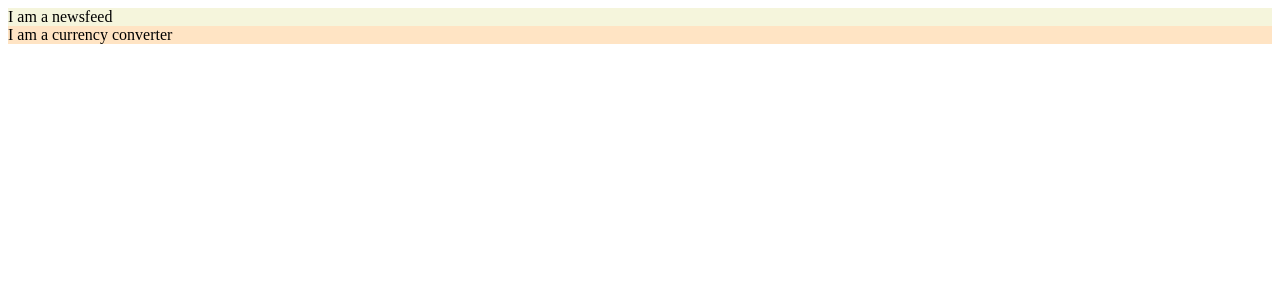
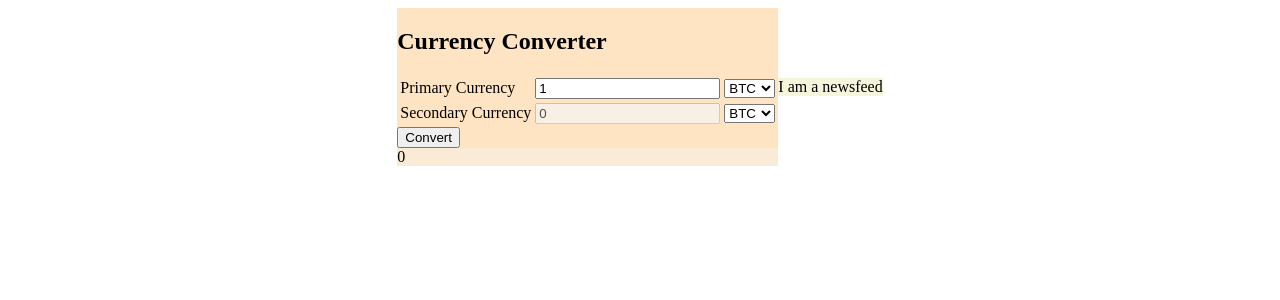
Before and after one commit to njosling/crypto-exchange, a React (Create React App) app: page / in a window 1280 px wide. Shown: the top 300 px of the page. Built offline with nearby package versions, Linux system fonts and the light colour scheme.

Commit message:
added exchange capability

```diff
--- a/src/App.js
+++ b/src/App.js
@@ -3,9 +3,9 @@ import CurrenyConverter from './components/CurrencyConverter';
 
 function App() {
   return (
-   <div>
+   <div className="app">
+    <CurrenyConverter />
     <Newsfeed />
-    <CurrenyConverter />
    </div>
   )
 }
--- a/src/components/CurrencyConverter.js
+++ b/src/components/CurrencyConverter.js
@@ -1,9 +1,97 @@
+import { useState } from 'react'
+import ExchangeRate from "./ExchangeRate"
+import axios from 'axios'
+
+
 function CurrenyConverter() {
-    return (
-     <div className = "currency-converter">
-      I am a currency converter
-     </div>
-    )
-  }
 
-  export default CurrenyConverter
+	const currencies = ['BTC', 'ETH', 'USD', 'NZD', 'XRP', 'LTC', 'ADA']
+	const [chosenPrimaryCurrency, setChosenPrimaryCurrency] = useState('BTC')
+	const [chosenSecondaryCurrency, setChosenSecondaryCurrency] = useState('BTC')
+	const [amount, setAmount] = useState(1)
+	const [exchangeRate, setExchangeRate] = useState(0)
+	const [result, setResult] = useState(0)
+
+	const convert = () => {
+
+
+		const options = {
+			method: 'GET',
+			url: 'https://alpha-vantage.p.rapidapi.com/query',
+			params: { from_currency: chosenPrimaryCurrency, function: 'CURRENCY_EXCHANGE_RATE', to_currency: chosenSecondaryCurrency },
+			headers: {
+				'X-RapidAPI-Key': 'e53b9f3b34msh800a751ec6b5494p1004adjsnaec83c9c9d83',
+				'X-RapidAPI-Host': 'alpha-vantage.p.rapidapi.com'
+			}
+		};
+
+		axios.request(options).then((response) => {
+			setExchangeRate(response.data['Realtime Currency Exchange Rate']['5. Exchange Rate'])
+			setResult(response.data['Realtime Currency Exchange Rate']['5. Exchange Rate'] * amount)
+		}).catch((error) => {
+			console.error(error)
+		});
+	}
+
+	return (
+		<div className="currency-converter">
+			<h2>Currency Converter</h2>
+
+			<div className="inputbox">
+				<table>
+					<tbody>
+						<tr>
+							<td>Primary Currency</td>
+							<td>
+								<input
+									type="number"
+									name="currency-amount-1"
+									value={amount}
+									onChange={(event) => setAmount(event.target.value)}
+								/>
+							</td>
+							<td>
+								<select
+									value={chosenPrimaryCurrency}
+									name="currency-option-1"
+									className="curreny-options"
+									onChange={(event => setChosenPrimaryCurrency(event.target.value))}
+								>
+									{currencies.map((currency, _index) => (<option key={_index}>{currency}</option>))}
+								</select>
+							</td>
+						</tr>
+						<tr>
+							<td>Secondary Currency</td>
+							<td>
+								<input
+									name="currency-amount-2"
+									value={result}
+									disabled = {true}
+								/>
+							</td>
+							<td>
+								<select
+									value={chosenSecondaryCurrency}
+									name="currency-option-2"
+									className="curreny-options"
+									onChange={(event => setChosenSecondaryCurrency(event.target.value))}
+								>
+									{currencies.map((currency, _index) => (<option key={_index}>{currency}</option>))}
+								</select>
+							</td>
+						</tr>
+					</tbody>
+				</table>
+
+				<button id='convert-button' onClick={convert}>Convert</button>
+			</div>
+
+			<ExchangeRate
+			 exchangeRate = {exchangeRate}
+			/>
+		</div>
+	)
+}
+
+export default CurrenyConverter
--- /dev/null
+++ b/src/components/ExchangeRate.js
@@ -0,0 +1,9 @@
+function ExchangeRate({exchangeRate}) {
+  return (
+   <div className = "exchange-rate">
+    {exchangeRate}
+   </div>
+  )
+}
+
+export default ExchangeRate
--- a/src/index.css
+++ b/src/index.css
@@ -5,3 +5,14 @@
 .currency-converter{
     background-color: bisque;
 }
+
+.exchange-rate{
+    background-color: antiquewhite;
+}
+
+.app{
+    display: flex;
+    flex-direction: row;
+    justify-content: center;
+    align-items: center;
+}
```
